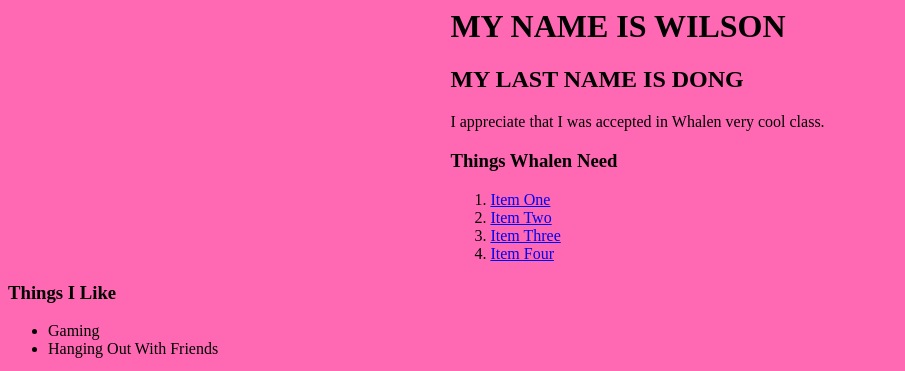
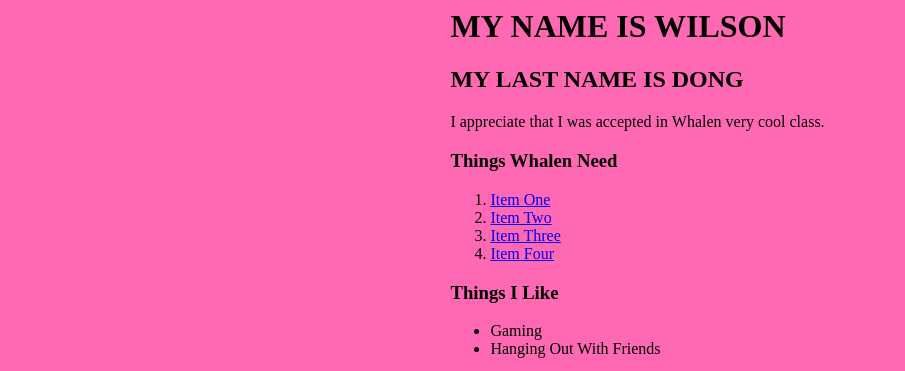
Before and after one commit to staten-island-tech/intro-to-html-WilsonD09, a plain HTML site: page index.html in a window 1280 px wide. Shown: the top 371 px of the page, without its empty margins (0-905 px from the left). Drawn offline with Linux system fonts and the light colour scheme; grey boxes are pictures that could not be loaded.

Commit message:
Update index.html

```diff
--- a/index.html
+++ b/index.html
@@ -41,7 +41,7 @@
         </li>
       </ol>
     </div>
-    <div class="center"></div>
+    <div class="center">
       <h3>Things I Like</h3>
       <ul>
         <li>Gaming</li>
@@ -66,6 +66,5 @@
         alt="whalen"
       />
     </div>
-
   </body>
 </html>
```
